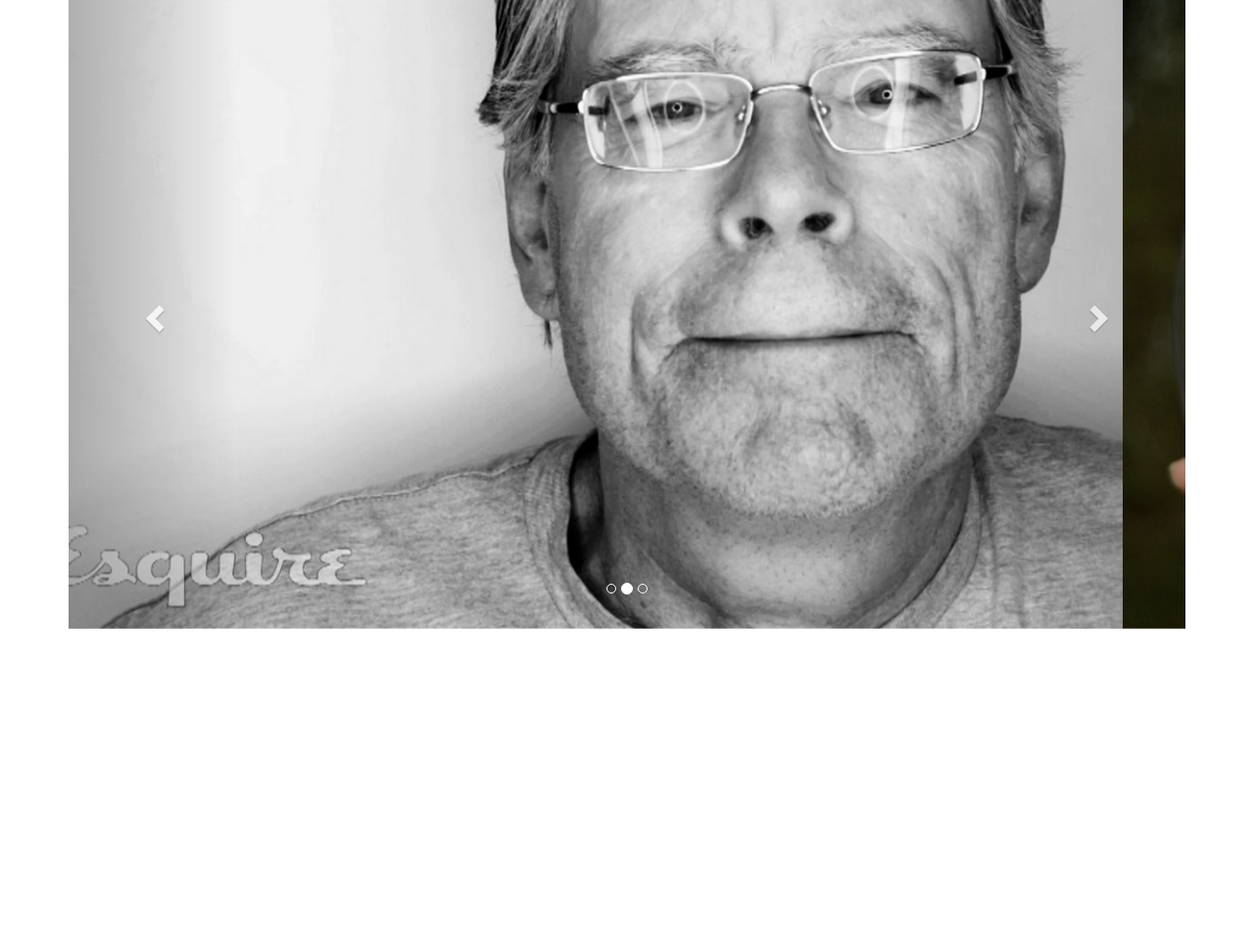
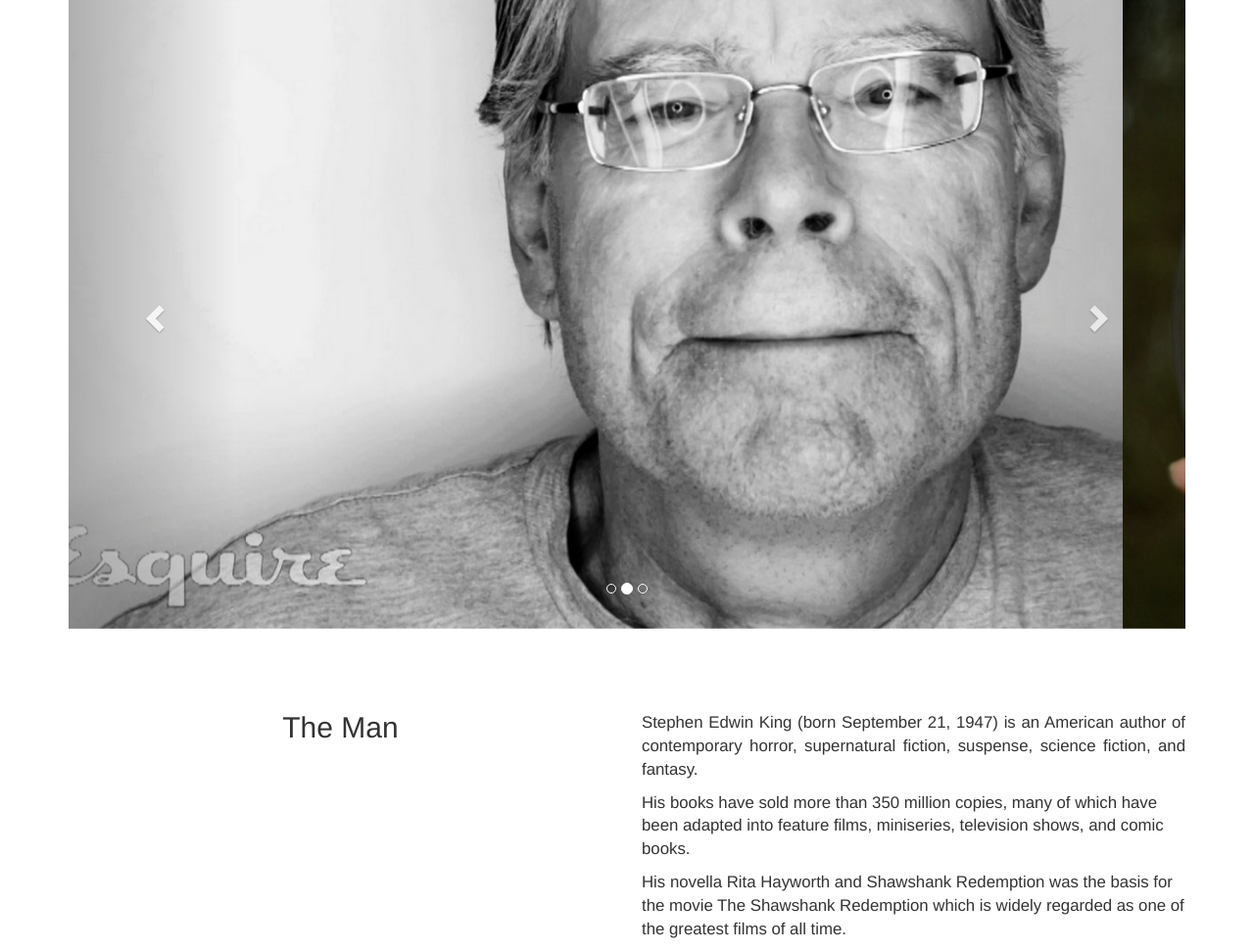
Before and after one commit to portojs/portfolio_project_1, a website: page index.html in a window 1280 px wide. Shown: the part 53-1024 px from the top of the page at 98% size. Before the commit the page ends 800 px from the top, so only its background shows below. Drawn offline with nearby package versions, Linux system fonts and the light colour scheme.

Commit message:
Add basic author details and some styling

```diff
--- a/css/my_style.css
+++ b/css/my_style.css
@@ -1,3 +1,24 @@
+/* Typography
+================================= */
+
+.sk-the-man-right {
+  font-size: larger;
+}
+
+/* Carousel
+================================= */
+
 .sk-carousel {
   padding-top: 50px;
 }
+
+/* Part - The Man
+================================= */
+
+.sk-the-man {
+  padding-top: 6em;
+}
+
+.sk-the-man-left h2 {
+  margin-top: 0;
+}
--- a/index.html
+++ b/index.html
@@ -63,11 +63,29 @@
           <span class="sr-only">Next</span>
         </a>
       </div>
+    </div><!-- End Carousel -->
+
+    <!-- The Man -->
+    <div class="container sk-the-man">
+      <div class="row">
+        <div class="col-md-6 sk-the-man-left">
+          <h2 class="text-center">The Man</h2>
+        </div>
+        <div class="col-md-6 sk-the-man-right">
+          <p class="text-justify">
+            Stephen Edwin King (born September 21, 1947) is an American author of contemporary horror, supernatural fiction, suspense, science fiction,
+            and fantasy.</p>
+          <p>
+            His books have sold more than 350 million copies, many of which have been adapted into feature films, miniseries, television
+            shows, and comic books.</p>
+          <p>
+            His novella Rita Hayworth and Shawshank Redemption was the basis for the movie The Shawshank Redemption which is widely
+            regarded as one of the greatest films of all time.
+          </p>
+        </div>
+      </div>
     </div>
-    <!-- End Carousel -->
-
-    <!-- Description -->
-    <!-- End Description -->
+    <!-- End The Man -->
 
     <!-- Highlights -->
     <!-- End Highlights -->
```
